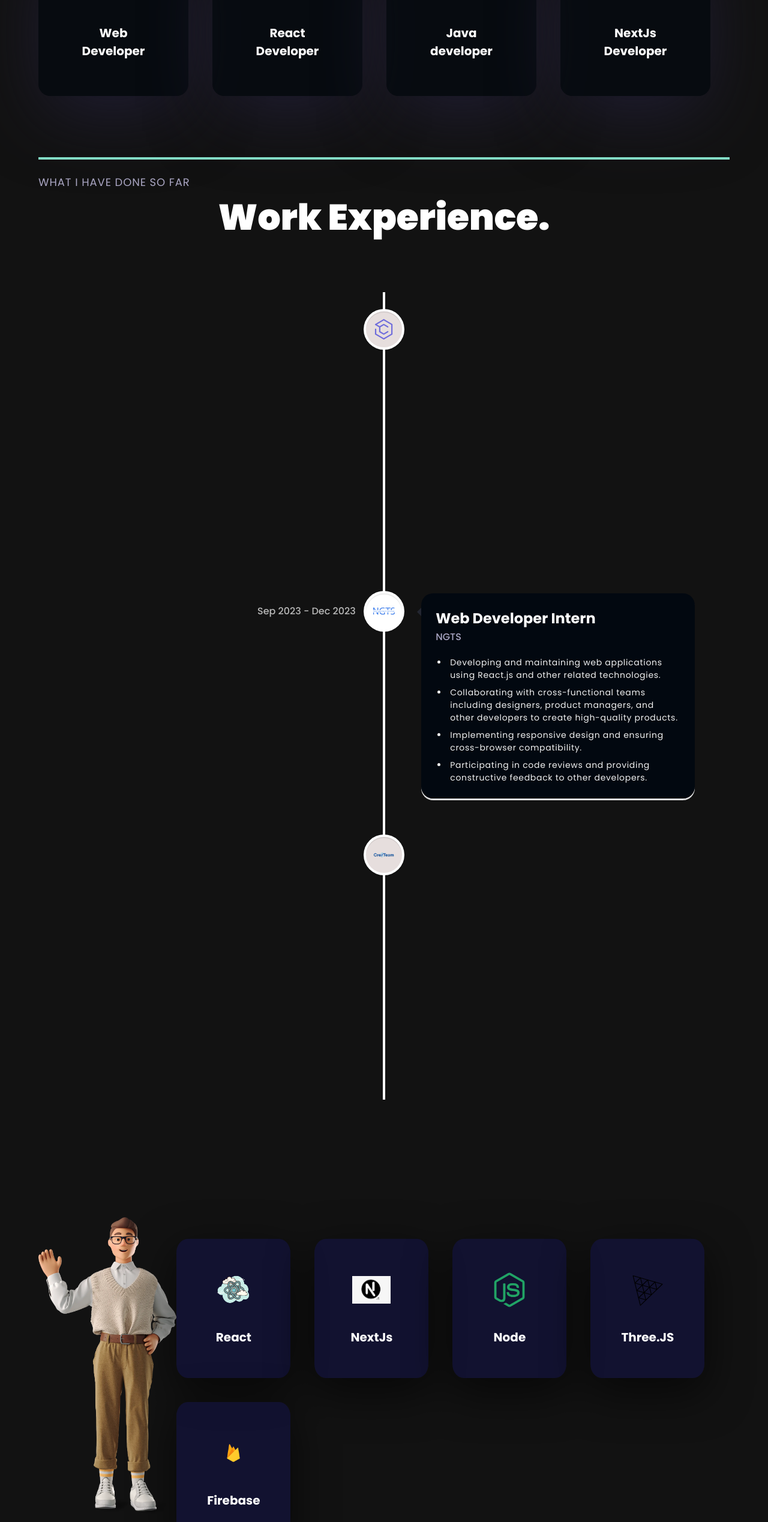
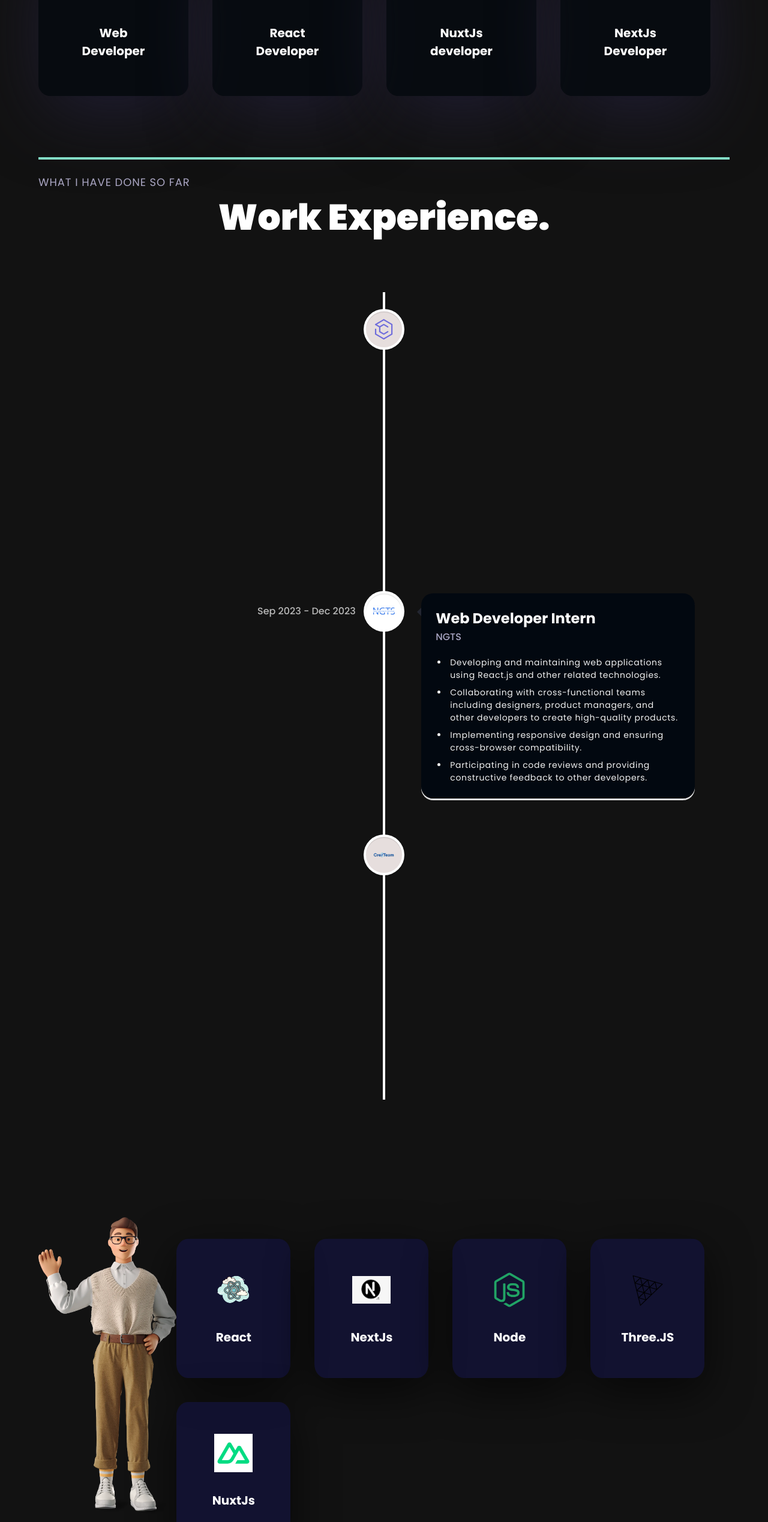
Before and after one commit to kalashjain1010/kalash_portfolio, a React (Vite) app: page / in a window 1280 px wide. Shown: the part 1362-3899 px from the top of the page at 60% size. Built offline with nearby package versions, Linux system fonts and the light colour scheme.

Commit message:
Develop (#2)
* updates

* updates

* updates

* updates

```diff
--- a/src/components/About.jsx
+++ b/src/components/About.jsx
@@ -99,8 +99,8 @@ const About = () => {
       <br />
       <p className="border-b-2 border-[#70ebc0] "></p>
 
-      <motion.div whileTap={{ scale: 0, rotateY: -90, borderRadius: "50%" }}>
-        <div className="mt-20 flex flex-wrap max-sm:hidden gap-10">
+      <motion.div >
+        <div className="mt-20 flex flex-wrap max-sm:hidden gap-10 cursor-default">
           {services.map((service, index) => (
             <ServiceCard key={service.title} index={index} {...service} />
           ))}
--- a/src/components/Tech.jsx
+++ b/src/components/Tech.jsx
@@ -8,10 +8,14 @@ import { fadeIn, fadeInCard, textVariant, textVariant1, slideIn }  from '../util
 
 import { SectionWrapper2 } from '../hoc'
 import { standingman } from '../assets'
+import { redirect } from 'react-router-dom'
 
-const ServiceCard2 = ({ index, title, icon }) => {
+const ServiceCard2 = ({ index, link, title, icon }) => {
+  const redirectTo = () => {
+    window.open(link, "_blank")
+  }
   return (
-    <div className="xs:w-[190px] w-full">
+    <div onClick={redirectTo}  className="xs:w-[190px] w-full cursor-pointer">
       <motion.div
         variants={fadeIn("up", "spring", 0.5 * index, 1.75)}
         className = "w-full bg-[#131334e3]  p-[1px] rounded-[10%] shadow-cards "
@@ -44,26 +48,23 @@ const ServiceCard2 = ({ index, title, icon }) => {
 const Tech = () => {
   return (
     <>
-    <img
-        className=" mr-auto w-[50%] sm:hidden" src={standingman} alt="man-image" />
+    <div className='flex items-center justify-center'>
+
     <motion.div
-        className=" flex flex-row justify-center items-center text-center"
-
-      >
-
+        className=" flex flex-row justify-center items-center text-center">
         <img
-        className=" max-sm:hidden mr-auto w-[20%] h-[30%]" src={standingman} alt="man-image" />
-
+        className=" max-sm:hidden w-[20%] h-[30%]" src={standingman} alt="man-image" />
       <motion.div
 
       className="mt-20 flex flex-wrap gap-10">
-        {technologies.map((service, index) => (
-          <ServiceCard2 key={service.title} index={index} {...service} />
-        ))}
+        {technologies.map((service, index ) => (
+          <ServiceCard2 key={service.title} index={index} link={service.link} {...service} />
+          ))}
 
       </motion.div>
 
       </motion.div>
+          </div>
       </>
   )
 }
--- a/src/constants/index.js
+++ b/src/constants/index.js
@@ -50,7 +50,7 @@ const services = [
     icon: mobile,
   },
   {
-    title: "Java developer",
+    title: "NuxtJs developer",
     icon: backend,
   },
   {
@@ -63,23 +63,28 @@ const technologies = [
   {
     title: "React",
     icon: reactjs,
+    link: "https://reactjs.org/",
   },
   {
     title: "NextJs",
     icon: express,
+    link: "https://nextjs.org/",
   },
   {
     title: "Node",
     icon: nodejs,
+    link: "https://nodejs.org/en",
   },
 
   {
     title: "Three.JS",
     icon: threejs,
+    link: "https://threejs.org/",
   },
   {
-    title: "Firebase",
+    title: "NuxtJs",
     icon: vue,
+    link: "https://nuxtjs.org/",
   },
 ];
 
```
Also changed, not shown: src/assets/tech/vue.webp.
